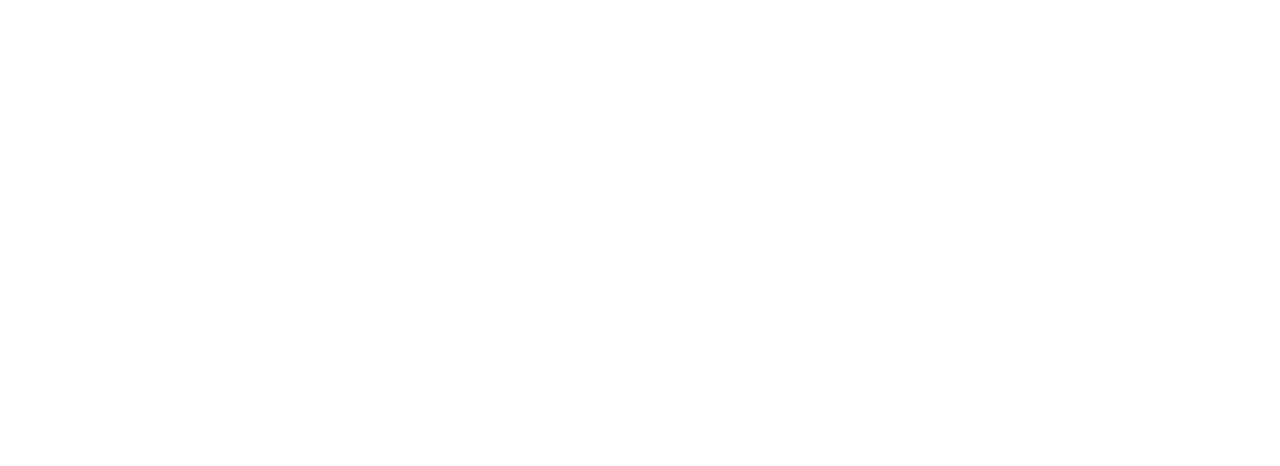
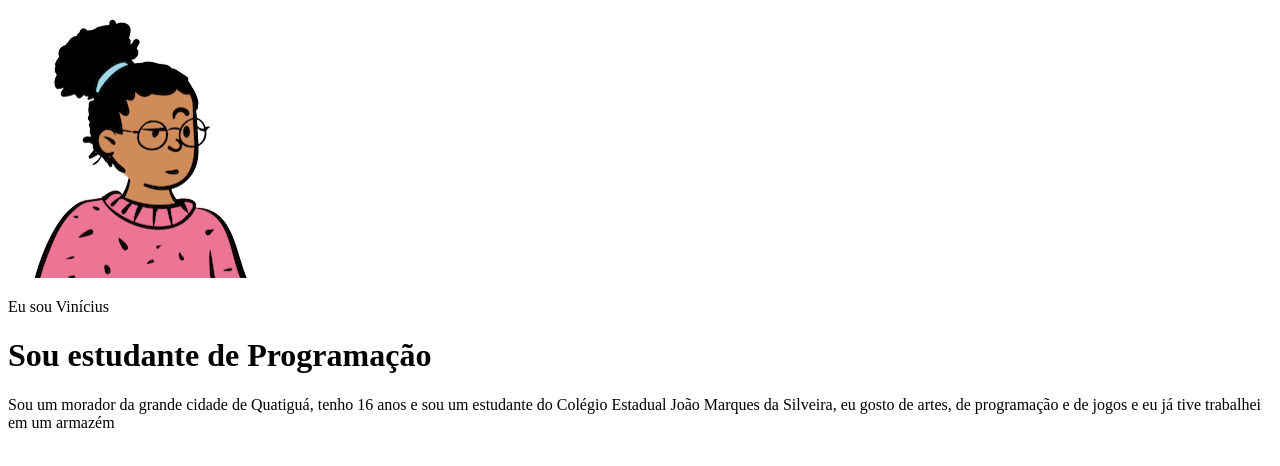
Before and after one commit to vnazreth/projeto1tri, a plain HTML site: page index.html in a window 1280 px wide. Drawn offline with Linux system fonts and the light colour scheme.

Commit message:
Add files via upload

```diff
--- a/index.html
+++ b/index.html
@@ -3,9 +3,15 @@
 <head>
     <meta charset="UTF-8">
     <meta name="viewport" content="width=device-width, initial-scale=1.0">
-    <title>Document</title>
+    <title>Portfólio</title>
+    <link rel="stylesheet" href="styles.css">
 </head>
 <body>
-
+    <img src="avatar-perfil.png" alt="Avatar da Fernanda">
+    <p>Eu sou Vinícius</p>
+    <h1>Sou estudante de Programação</h1>
+    <p>Sou um morador da grande cidade de Quatiguá, tenho 16 anos e sou um estudante do
+        Colégio Estadual João Marques da Silveira, eu gosto de artes,
+        de programação e de jogos e eu já tive trabalhei em um armazém</p>
 </body>
 </html>
```
